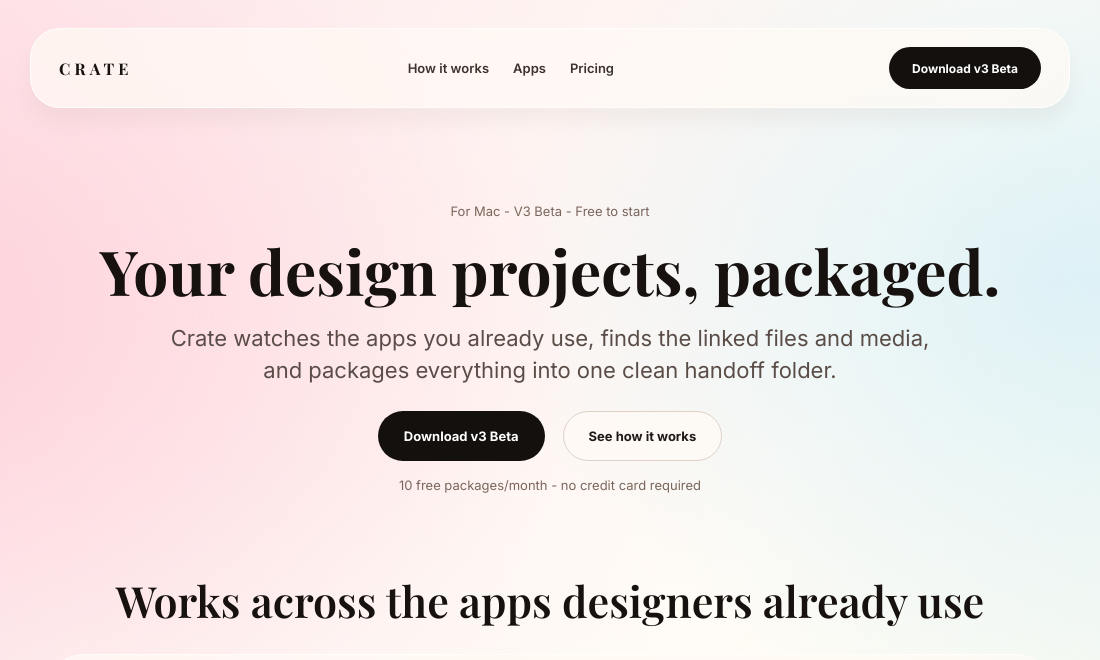
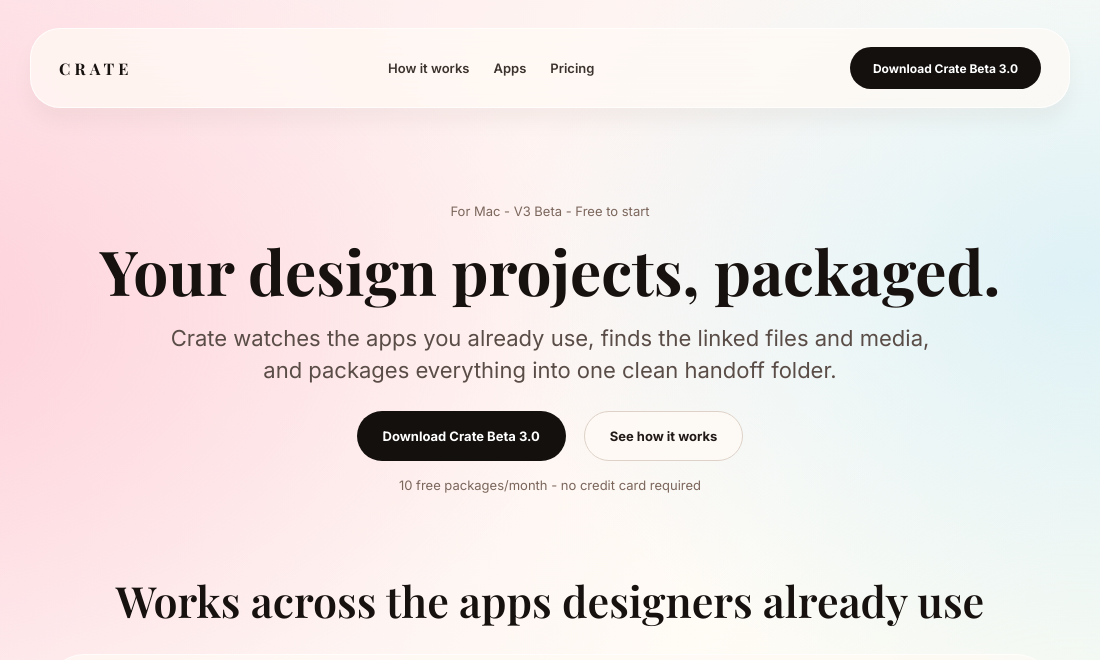
Before and after one commit to bfeintuch123/crate-app, an Electron app: page crate-site/index.html in a window 1100 px wide. Shown: the top 660 px of the page. Drawn offline with nearby package versions, Linux system fonts and the light colour scheme.

Commit message:
Point site to Beta 3.0 download

```diff
--- a/crate-site/index.html
+++ b/crate-site/index.html
@@ -1057,7 +1057,7 @@
           <li><a href="#apps">Apps</a></li>
           <li><a href="#pricing">Pricing</a></li>
         </ul>
-        <a class="button" href="https://github.com/bfeintuch123/crate-app/releases/download/v3.0.0-beta.2/Crate-3.0.0-beta.2-arm64.dmg">Download v3 Beta</a>
+        <a class="button" href="https://github.com/bfeintuch123/crate-app/releases/download/v3.0.0-beta.3.0/Crate-3.0.0-beta.3.0-arm64.dmg">Download Crate Beta 3.0</a>
       </nav>
     </header>
 
@@ -1067,7 +1067,7 @@
         <h1>Your design projects, packaged.</h1>
         <p class="hero-copy">Crate watches the apps you already use, finds the linked files and media, and packages everything into one clean handoff folder.</p>
         <div class="hero-actions">
-          <a class="button" href="https://github.com/bfeintuch123/crate-app/releases/download/v3.0.0-beta.2/Crate-3.0.0-beta.2-arm64.dmg">Download v3 Beta</a>
+          <a class="button" href="https://github.com/bfeintuch123/crate-app/releases/download/v3.0.0-beta.3.0/Crate-3.0.0-beta.3.0-arm64.dmg">Download Crate Beta 3.0</a>
           <a class="button secondary" href="#how">See how it works</a>
         </div>
         <p class="trust-line">10 free packages/month - no credit card required</p>
@@ -1197,7 +1197,7 @@
       <div class="final-inner">
         <div>
           <p class="final-wordmark">CRATE</p>
-          <a class="button" href="https://github.com/bfeintuch123/crate-app/releases/download/v3.0.0-beta.2/Crate-3.0.0-beta.2-arm64.dmg">Download v3 Beta</a>
+          <a class="button" href="https://github.com/bfeintuch123/crate-app/releases/download/v3.0.0-beta.3.0/Crate-3.0.0-beta.3.0-arm64.dmg">Download Crate Beta 3.0</a>
         </div>
         <a class="final-meta" href="mailto:support@get-crate.com">support@get-crate.com</a>
       </div>
```
